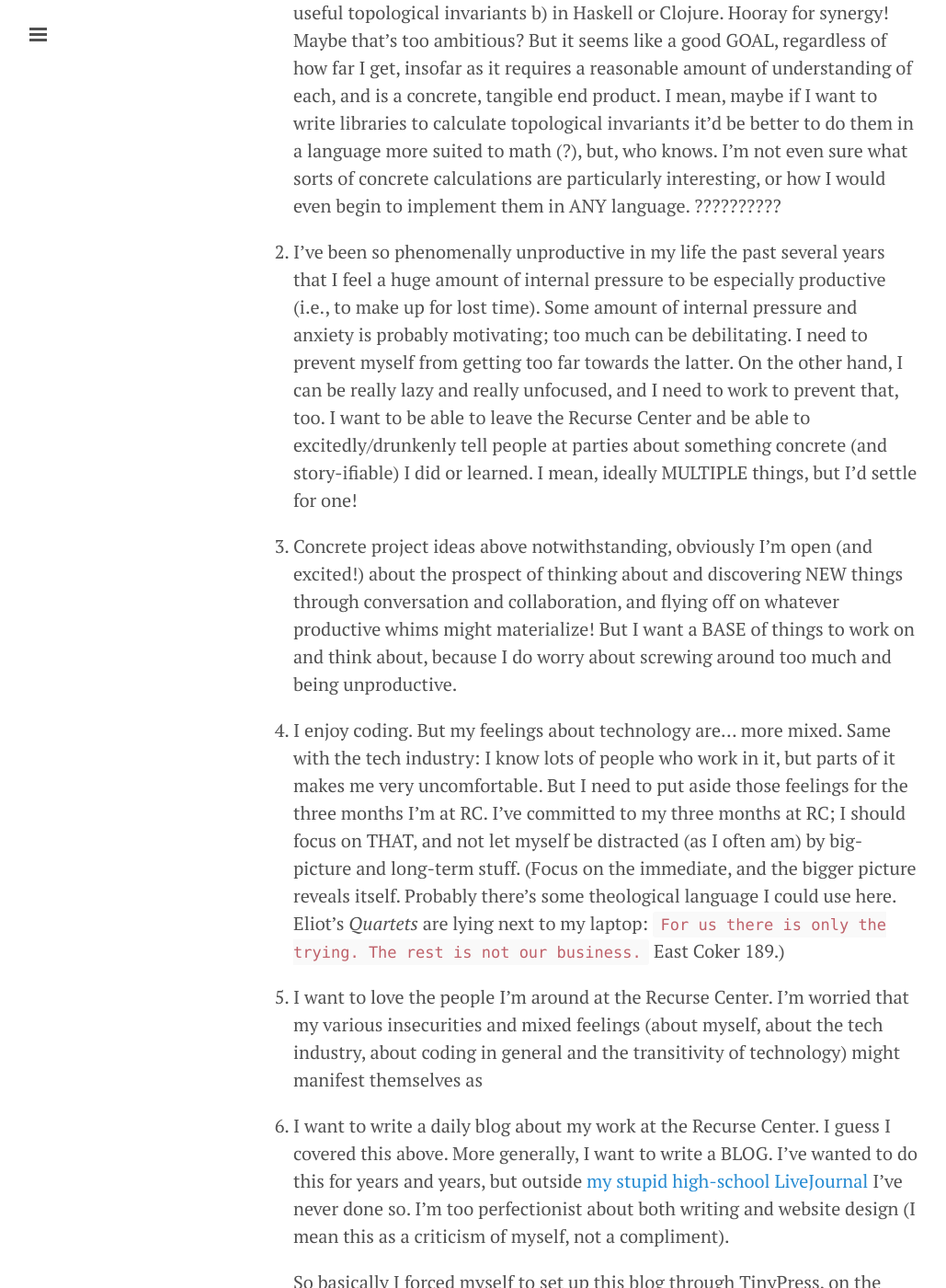
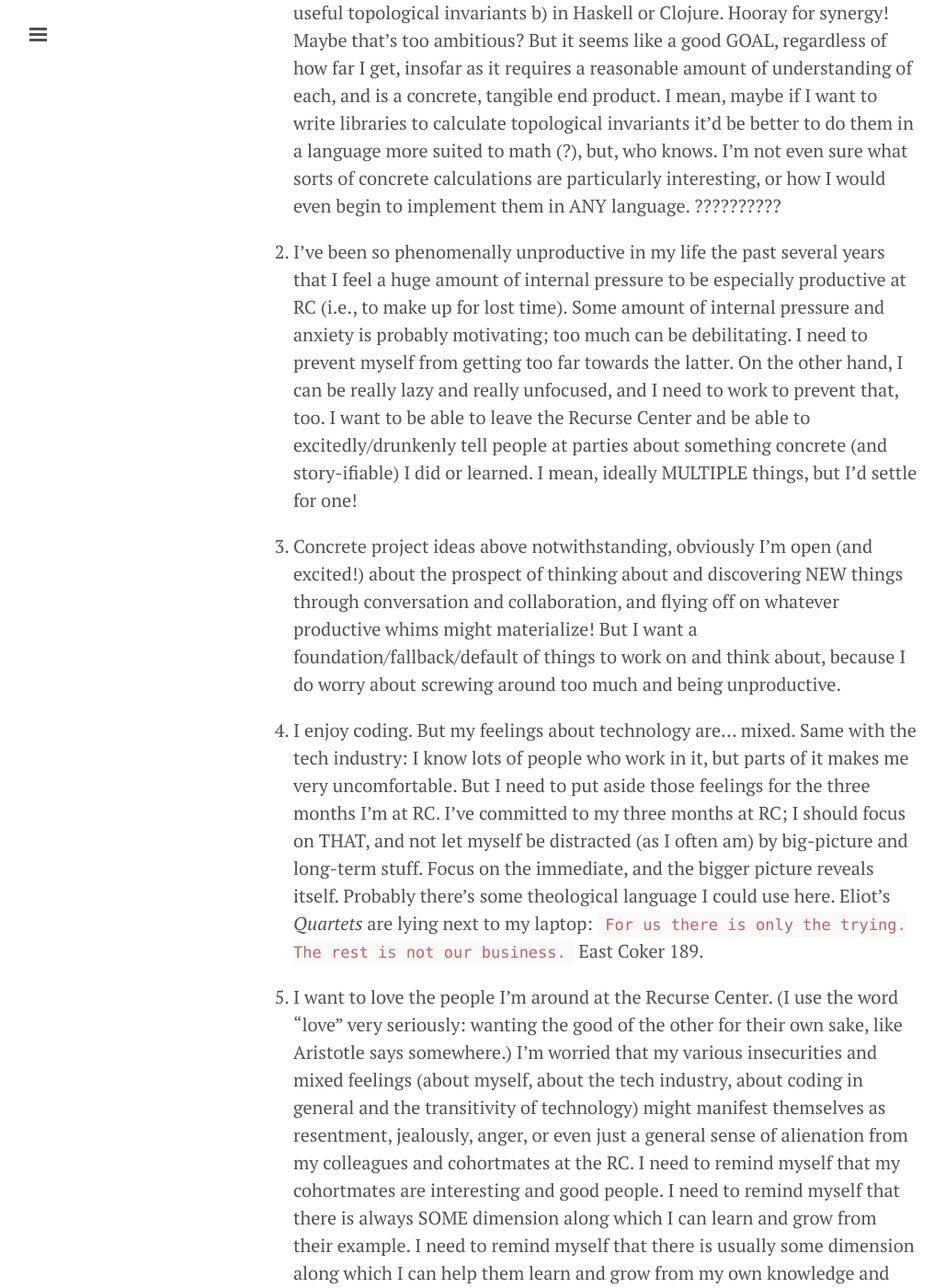
Before and after one commit to amalex5/amalex5.github.io, a Jekyll site: the page built from _posts/2015-12-31-recurse-center-day-negative-three.markdown, in a window 1280 px wide and 1400 px high, scrolled down 5666 px. Shown: the whole window at 92% size, without its empty margins (1-1030 px from the left). Built offline with Jekyll 4.4.1, drawn with Linux system fonts in a browser that asks for light colours; some of the changed text lies outside the part shown.

Commit message:
Post update: Recurse Center, Day Negative 3

```diff
--- a/_posts/2015-12-31-recurse-center-day-negative-three.markdown
+++ b/_posts/2015-12-31-recurse-center-day-negative-three.markdown
@@ -56,9 +56,9 @@ Housing and which particular computer I have are secondary. (So why did I list t
 
     Second is a little further away from programming (though it's arguably "data science"). There's this really cool emerging field of *applied topology*. Over the last few years, mathematicians have realized that the (BEAUTIFUL, PURE) field of topology actually has a lot of really useful concrete applications. Topology is, more or less, the study of shapes and space in the abstract, without any concept of measurement or distance, and so it's got a lot of tools that, as it turns out, are fantastic for understanding the "shape" of complex, high-dimensional data. I really loved taking algebraic topology years ago, and I've been so excited every time I hear about applied topology.
 
-    I've made a handful of stabs at reading about it, but the thing with serious math is that it's hard to just dabble in it... it requires focused, sustained concentration and effort. Actually this is probably true of most anything worthwhile; it's just that math, like running, requires a pretty high level of minimum effort. As opposed to, e.g., reading novels, which you can do pretty superficially and still get *something* out of it. (No one runs a 20 minute mile. No one can randomly open up a page of a math textbook while on the toilet and take something away.) Anyway, so that's what's so enticing about RC: it's an opportunity to actually study in a focused way!
+    I've made a handful of stabs at reading about it, but the thing with serious math is that it's hard to just dabble in... it requires focused, sustained concentration and effort. Actually this is probably true of most anything worthwhile; it's just that math, like running, requires a pretty high level of minimum effort. As opposed to, e.g., reading novels, which you can get *something* out of even if you do it superficially. (No one runs a 20 minute mile. No one can randomly open up a page of a math textbook while on the toilet and take something away.) Anyway, so that's what's so enticing about RC: it's an opportunity to actually study in a focused way!
 
-    On the other hand, it seems sort of on the outside of what most people affiliated with the RC know about and/or are interested in (although someone else did mention applied topology on the Winter 2 introductions thread!). And it seems like the optimal way to use my time is some intersection of what *I'm* interested in, and what *other people* are interested in (since communal education is the movement of electrons between those two things, and so it depends on the electric potential. Except, um, ideally the flow is in both directions, so maybe that's not the best metaphor. Hmm.)
+    On the other hand, it seems sort of at the margins of what most people affiliated with RC know about and/or are interested in (although someone else did mention applied topology on the Winter 2 introductions thread!). And it seems like the optimal way to use my time at RC is some intersection of what *I'm* interested in, and what *other people* are interested in (since communal education is the movement of electrons between those two things, and so it depends on the electric potential. Except, um, ideally the flow is in both directions, so maybe that's not the best metaphor. Hmm.)
 
     Other concern: *math is hard*! Math is also scary! Math is a manic-depressive emotional roller coaster!  It's been so long since I took algebraic topology that I'd have to re-learn lots of stuff (and my C-  and my father's comment about how "well, some people just aren't math people," aren't exactly confidence-boosting, although, like, whatever, I can do it if I just work hard enough.)
 
@@ -68,17 +68,15 @@ Housing and which particular computer I have are secondary. (So why did I list t
 
     It's occurred to me at a couple points that maybe the best way of combining these two inchoate desires would be to a) write libraries to calculate various useful topological invariants b) in Haskell or Clojure. Hooray for synergy! Maybe that's too ambitious? But it seems like a good GOAL, regardless of how far I get, insofar as it requires a reasonable amount of understanding of each, and is a concrete, tangible end product. I mean, maybe if I want to write libraries to calculate topological invariants it'd be better to do them in a language more suited to math (?), but, who knows. I'm not even sure what sorts of concrete calculations are particularly interesting, or how I would even begin to implement them in ANY language. ??????????
 
-2. I've been so phenomenally unproductive in my life the past several years that I feel a huge amount of internal pressure to be especially productive (i.e., to make up for lost time). Some amount of internal pressure and anxiety is probably motivating; too much can be debilitating. I need to prevent myself from getting too far towards the latter. On the other hand, I can be really lazy and really unfocused, and I need to work to prevent that, too. I want to be able to leave the Recurse Center and be able to excitedly/drunkenly tell people at parties about something concrete (and story-ifiable) I did or learned. I mean, ideally MULTIPLE things, but I'd settle for one!
+2. I've been so phenomenally unproductive in my life the past several years that I feel a huge amount of internal pressure to be especially productive at RC (i.e., to make up for lost time). Some amount of internal pressure and anxiety is probably motivating; too much can be debilitating. I need to prevent myself from getting too far towards the latter. On the other hand, I can be really lazy and really unfocused, and I need to work to prevent that, too. I want to be able to leave the Recurse Center and be able to excitedly/drunkenly tell people at parties about something concrete (and story-ifiable) I did or learned. I mean, ideally MULTIPLE things, but I'd settle for one!
 
-3. Concrete project ideas above notwithstanding, obviously I'm open (and excited!) about the prospect of thinking about and discovering NEW things through conversation and collaboration, and flying off on whatever productive whims might materialize! But I want a BASE of things to work on and think about, because I do worry about screwing around too much and being unproductive.
+3. Concrete project ideas above notwithstanding, obviously I'm open (and excited!) about the prospect of thinking about and discovering NEW things through conversation and collaboration, and flying off on whatever productive whims might materialize! But I want a foundation/fallback/default of things to work on and think about, because I do worry about screwing around too much and being unproductive.
 
-4. I enjoy coding. But my feelings about technology are... more mixed. Same with the tech industry: I know lots of people who work in it, but parts of it makes me very uncomfortable. But I need to put aside those feelings for the three months I'm at RC. I've committed to my three months at RC; I should focus on THAT, and not let myself be distracted (as I often am) by big-picture and long-term stuff. (Focus on the immediate, and the bigger picture reveals itself. Probably there's some theological language I could use here. Eliot's *Quartets* are lying next to my laptop: `For us there is only the trying. The rest is not our business.` East Coker 189.)
+4. I enjoy coding. But my feelings about technology are... mixed. Same with the tech industry: I know lots of people who work in it, but parts of it makes me very uncomfortable. But I need to put aside those feelings for the three months I'm at RC. I've committed to my three months at RC; I should focus on THAT, and not let myself be distracted (as I often am) by big-picture and long-term stuff. Focus on the immediate, and the bigger picture reveals itself. Probably there's some theological language I could use here. Eliot's *Quartets* are lying next to my laptop: `For us there is only the trying. The rest is not our business.` East Coker 189.
 
-5. I want to love the people I'm around at the Recurse Center. I'm worried that my various insecurities and mixed feelings (about myself, about the tech industry, about coding in general and the transitivity of technology) might manifest themselves as
+5. I want to love the people I'm around at the Recurse Center. (I use the word "love" very seriously: wanting the good of the other for their own sake, like Aristotle says somewhere.) I'm worried that my various insecurities and mixed feelings (about myself, about the tech industry, about coding in general and the transitivity of technology) might manifest themselves as resentment, jealously, anger, or even just a general sense of alienation from my colleagues and cohortmates at the RC. I need to remind myself that  my cohortmates are interesting and good people. I need to remind myself that there is always SOME dimension along which I can learn and grow from their example. I need to remind myself that there is usually some dimension along which I can help them learn and grow from my own knowledge and experiences.
 
-
-
-6. I want to write a daily blog about my work at the Recurse Center. I guess I covered this above. More generally, I want to write a BLOG. I've wanted to do this for years and years, but outside [my stupid high-school LiveJournal](http://snowyyama.livejournal.com) I've never done so. I'm too perfectionist about both writing and website design (I mean this as a criticism of myself, not a compliment).
+6. I want to write a daily blog about my work at the Recurse Center. I guess I covered this above. More generally, I want to write a BLOG. I've wanted to do this for years and years, but outside [my stupid high-school LiveJournal](http://snowyyama.livejournal.com) I've never done so. I'm too perfectionistic about both writing and website design (I mean this as a criticism of myself, not a compliment).
 
     So basically I forced myself to set up this blog through TinyPress, on the grounds that it seemed the least unappealing of all the mainstream blogging platforms. Though really I'd rather just write my own blogging software.
 
@@ -95,13 +93,6 @@ FEWER WORDS, MORE ACTION.
 
 
 ---------
-[0] In Maine in 2013, R. and I had a conversation about motivational strategies in software: with the projects we were currently working on, R. felt motivated by the thought that the projects were REALLY HARD and he had NO IDEA HOW TO DO THEM, whereas with the projects I was working on, I felt motivated/enabled by the thought that IT CAN'T BE THAT HARD. With both of our projects the reality was obviously in the middle: once R. dived into his project, it ended up being relatively straightforward compared to what he expected; mine was conceptually straightforward, but all the implementation details were nasty and took a while to sort out.
+[0] In Maine in 2013, R. and I had a conversation about motivational strategies in software: R. felt motivated by the thought that the projects he was working on were REALLY HARD and he had NO IDEA HOW TO DO THEM, whereas with the projects I was working on, I felt motivated/enabled by the thought that IT CAN'T BE THAT HARD. With both of our projects the reality was obviously in the middle: once R. dived into his project, it ended up being relatively straightforward compared to what he expected; mine was conceptually straightforward, but all the implementation details were nasty and took a while to sort out.
 
 I guess what I find interesting is that in software, I've always been intimidated by the "I HAVE NO IDEA HOW TO DO THIS" style of project–even though in other parts of my life, that same intimidation has been exactly the appeal. In software the more gentler cushion of "IT CAN'T BE THAT HARD" has been reassuring to me (i.e., when I get stuck or frustrated, I've found it more useful to remember that "IT CAN'T BE THAT HARD" rather than to be negative-confirmation-bias'd by "YUP, YOU SURE HAVE NO IDEA HOW TO DO THIS.") I'm not trying to make a judgment on either style, since I really respect and trust R., but we're clearly opposites in this regard. I guess it's a personality thing.
-
-
-In closing:
-
-I WILL KEEP WRITING UNTIL I COLLAPSE.
-
-FEWER WORDS, MORE ACTION.
```
